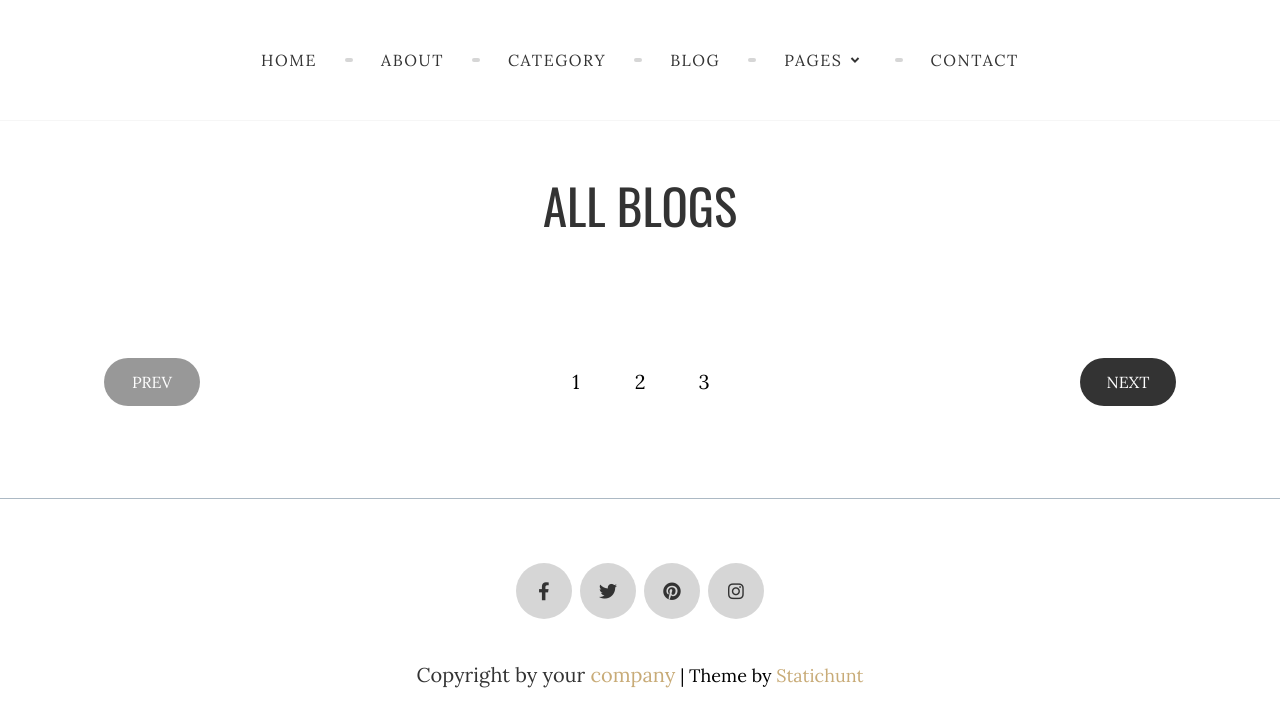
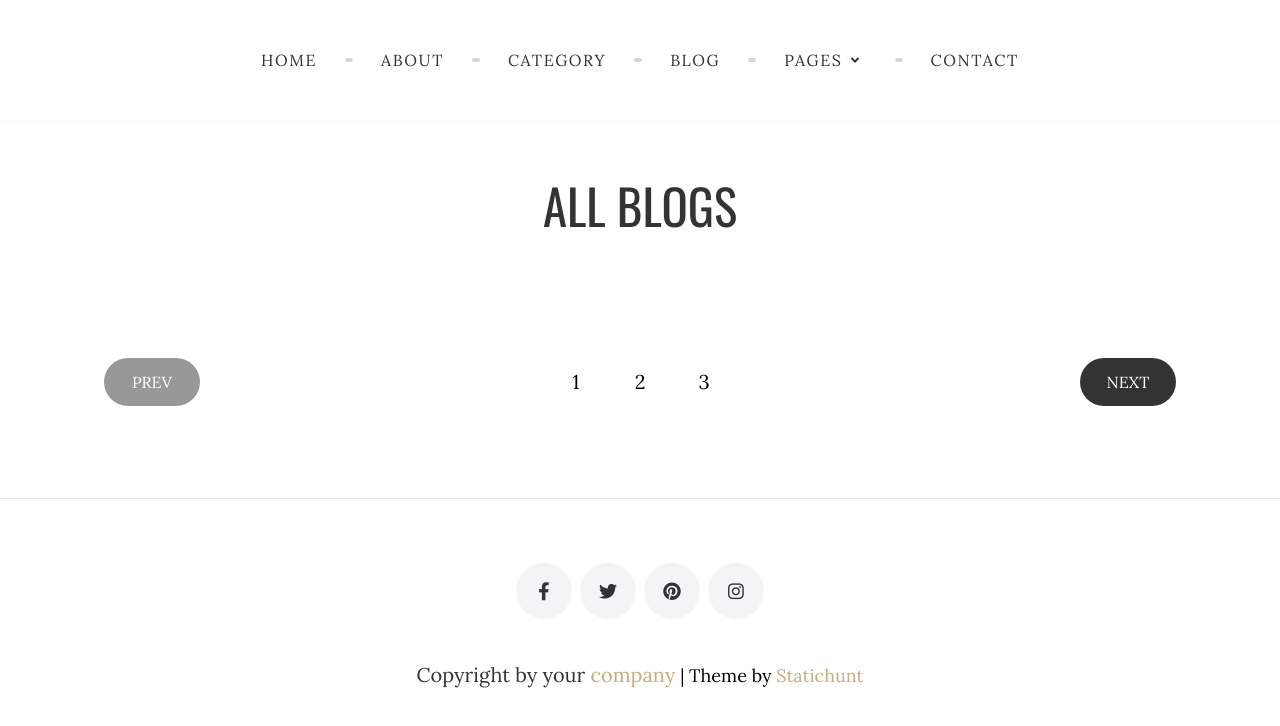
Before and after one commit to statichunt/techfeed-nextjs, a Next.js app: page /blog/page/0 in a window 1280 px wide. Shown: the top 726 px of the page. Built offline with nearby package versions, Linux system fonts and the light colour scheme.

Commit message:
update: social media background color

```diff
--- a/config/style.json
+++ b/config/style.json
@@ -4,7 +4,7 @@
       "primary": "#c8ab77",
       "body": "#ffff",
       "border": "#f6f6f6",
-      "borderDark": "#acb9c4",
+      "borderDark": "#e9e9e9",
       "borderLight": "#e9e9e9"
     },
     "textColor": {
--- a/styles/globals.css
+++ b/styles/globals.css
@@ -100,7 +100,7 @@
   }
   /* social icon */
   .socialMedia {
-    @apply w-14 h-14 rounded-full mx-1 text-large bg-light flex justify-center items-center cursor-pointer transition duration-500 ease-in-out hover:text-white text-textColor;
+    @apply w-14 h-14 rounded-full mx-1 text-large bg-gray-100 flex justify-center items-center cursor-pointer transition duration-500 ease-in-out hover:text-white text-textColor;
   }
 
   .facebook {
```
